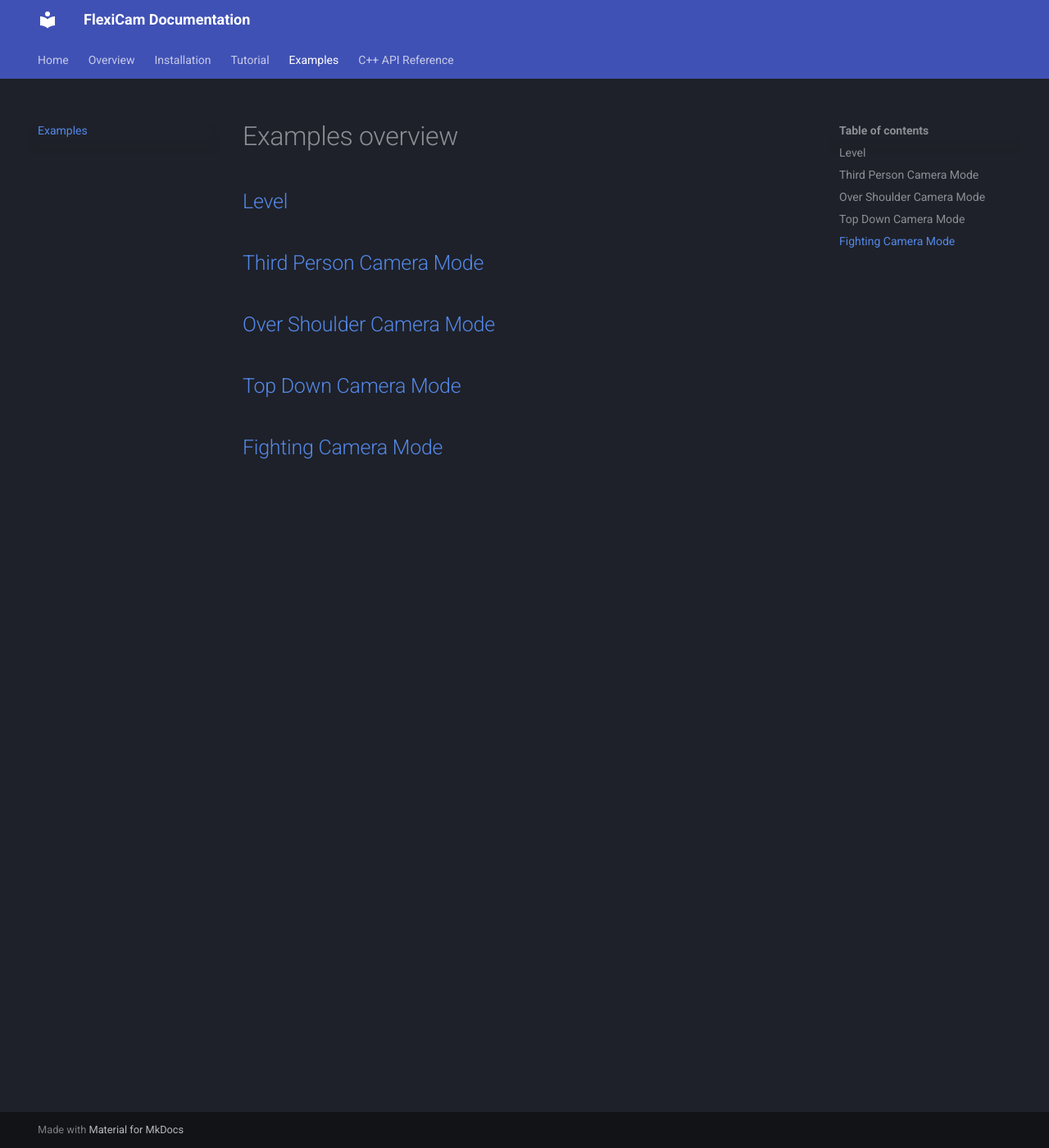
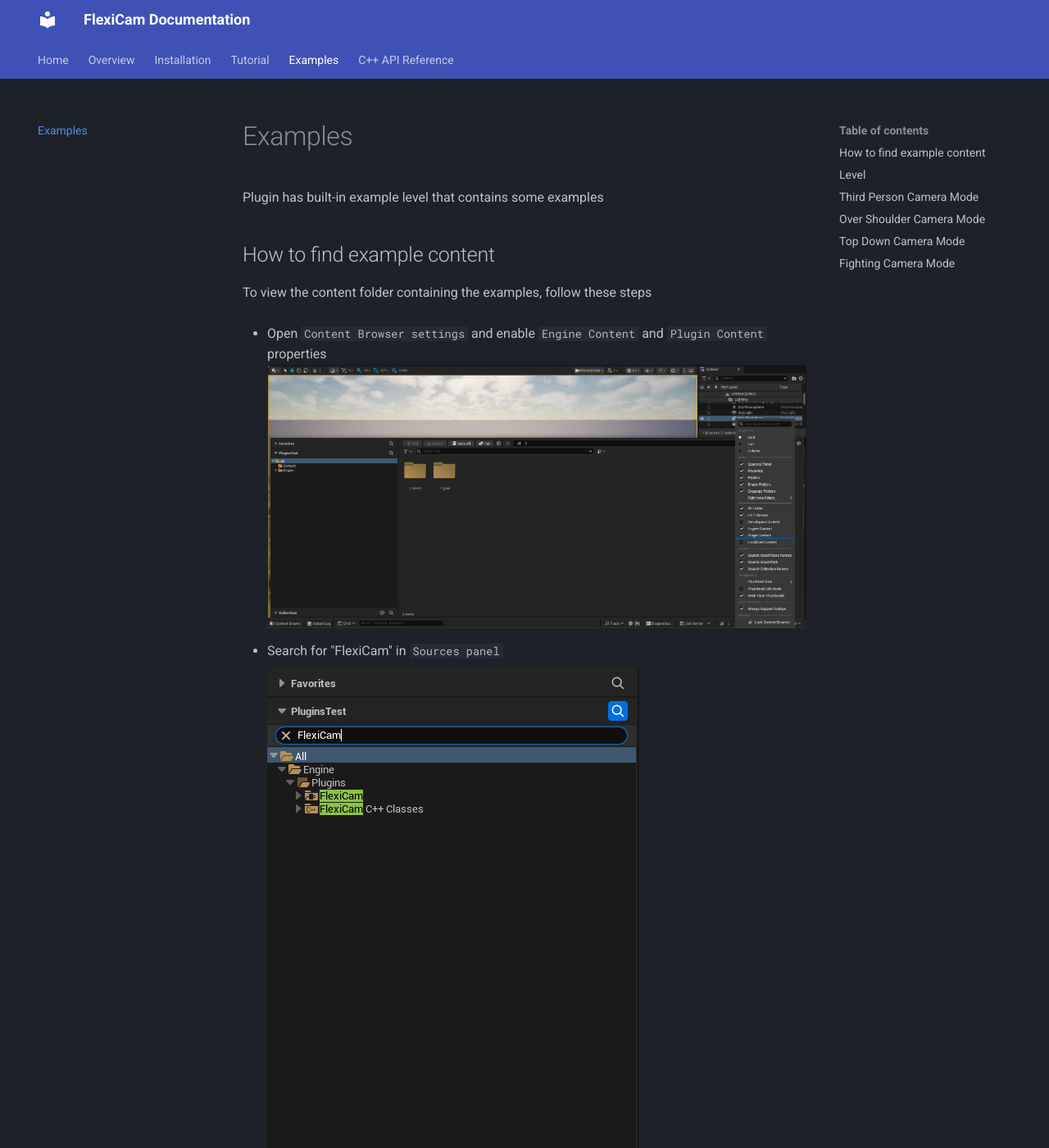
Before and after one commit to egorkapk/flexicam-docs, an MkDocs documentation site: the page built from docs/examples/overview.md, in a window 1280 px wide and 1400 px high. Shown: the whole window at 82% size. Built offline with MkDocs 1.6.1 and Material for MkDocs 9.7.7, drawn with Linux system fonts in a browser that asks for light colours; some of the changed text lies outside the part shown.

Commit message:
How to find content

```diff
--- a/docs/examples/overview.md
+++ b/docs/examples/overview.md
@@ -1,4 +1,21 @@
-# Examples overview
+# Examples
+
+Plugin has built-in example level that contains some examples
+
+## How to find example content
+
+To view the content folder containing the examples, follow these steps
+
+- Open `Content Browser settings` and enable `Engine Content` and `Plugin Content` properties
+    ![alt text](../resources/EnableContent.png)
+
+- Search for "FlexiCam" in `Sources panel`
+
+    ![alt text](../resources/FindPluginContent.png)
+
+- Open `FlexiCam` folder you will find `L_FlexiCamOverview` map there
+
+    ![alt text](../resources/FindMap.png)
 
 ## [Level](example-level.md)
 
```
Also changed, not shown: docs/index.md (+6 -0 lines), docs/resources/EnableContent.png (added), docs/resources/FindMap.png (added), docs/resources/FindPluginContent.png (added).
